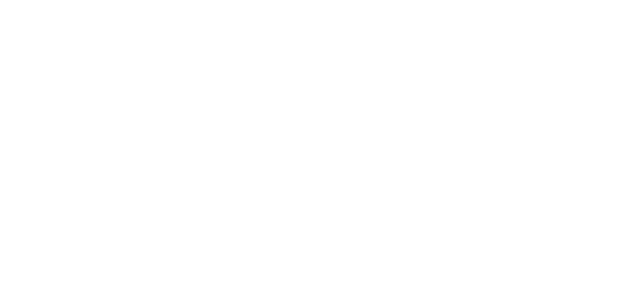
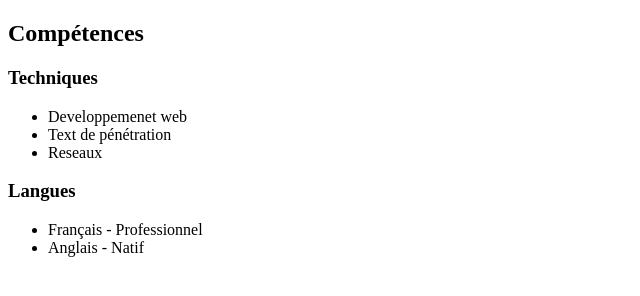
Before and after one commit to Satoru16/git-mon-cv, a plain HTML site: page index.html in a window 1280 px wide. Shown: the whole page, without its empty margins (0-640 px from the left). Drawn offline with Linux system fonts and the light colour scheme.

Commit message:
mise en place de la section competences

```diff
--- a/index.html
+++ b/index.html
@@ -7,6 +7,26 @@
     <title>Document</title>
 </head>
 <body>
-
+    <!-- Section Compétences -->
+    <section class="competences-section">
+        <h2>Compétences</h2>
+        <div class="competences-grid">
+            <div class="competence-categorie">
+                <h3>Techniques</h3>
+                <ul>
+                    <li>Developpemenet web</li>
+                    <li>Text de pénétration</li>
+                    <li>Reseaux</li>
+                </ul>
+            </div>
+            <div class="competence-categorie">
+                <h3>Langues</h3>
+                <ul>
+                    <li>Français - Professionnel</li>
+                    <li>Anglais - Natif</li>
+                </ul>
+            </div>
+        </div>
+    </section>
 </body>
 </html>
```
